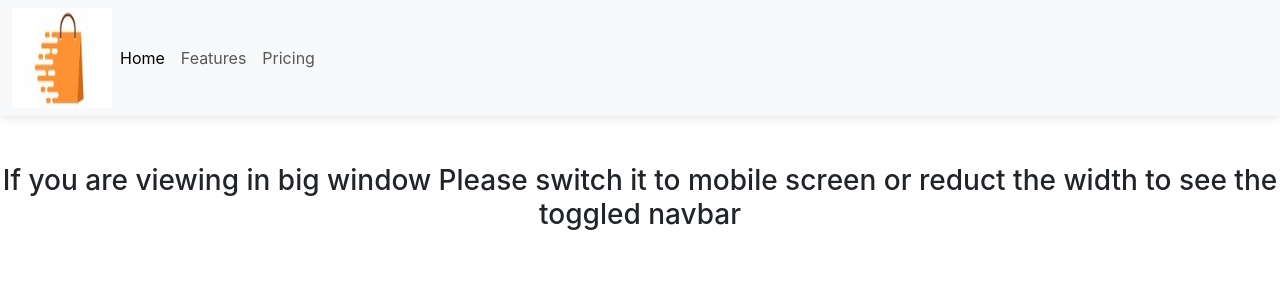
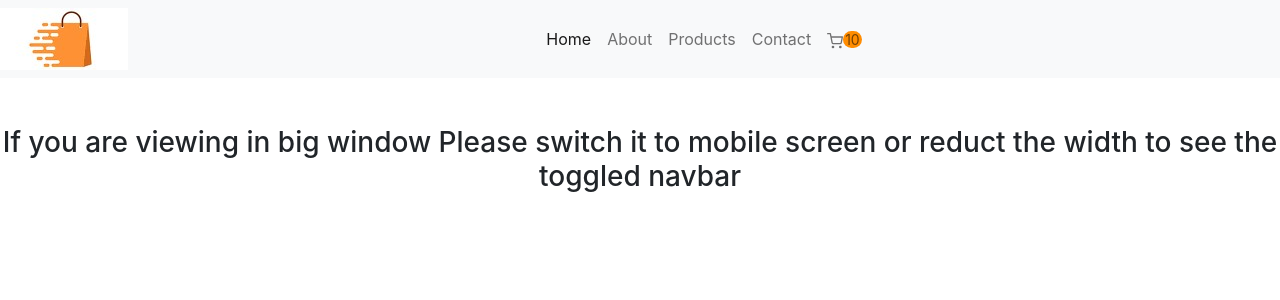
Before and after one commit to callmejkode/E-commerce, a React (Create React App) app in the folder ecommerce/: page / in a window 1280 px wide. Shown: the top 300 px of the page. Built offline with nearby package versions, Linux system fonts and the light colour scheme.

Commit message:
created new pages and restructured the project

```diff
--- a/ecommerce/public/index.html
+++ b/ecommerce/public/index.html
@@ -22,17 +22,20 @@
       work correctly both with client-side routing and a non-root public URL.
       Learn how to configure a non-root public URL by running `npm run build`.
     -->
+  <link href="https://cdn.jsdelivr.net/npm/bootstrap@5.0.2/dist/css/bootstrap.min.css" rel="stylesheet"
+    integrity="sha384-EVSTQN3/azprG1Anm3QDgpJLIm9Nao0Yz1ztcQTwFspd3yD65VohhpuuCOmLASjC" crossorigin="anonymous">
   <title>React E-commerce</title>
-  <link href="https://cdn.jsdelivr.net/npm/bootstrap@5.3.0-alpha1/dist/css/bootstrap.min.css" rel="stylesheet"
-    integrity="sha384-GLhlTQ8iRABdZLl6O3oVMWSktQOp6b7In1Zl3/Jr59b6EGGoI1aFkw7cmDA6j6gD" crossorigin="anonymous">
+
 </head>
 
 <body>
   <noscript>You need to enable JavaScript to run this app.</noscript>
   <div id="root"></div>
-  <script src="https://cdn.jsdelivr.net/npm/bootstrap@5.3.0-alpha1/dist/js/bootstrap.bundle.min.js"
-    integrity="sha384-w76AqPfDkMBDXo30jS1Sgez6pr3x5MlQ1ZAGC+nuZB+EYdgRZgiwxhTBTkF7CXvN"
+  <script src="https://cdn.jsdelivr.net/npm/bootstrap@5.0.2/dist/js/bootstrap.bundle.min.js"
+    integrity="sha384-MrcW6ZMFYlzcLA8Nl+NtUVF0sA7MsXsP1UyJoMp4YLEuNSfAP+JcXn/tWtIaxVXM"
     crossorigin="anonymous"></script>
+
+
 </body>
 
 </html>
--- a/ecommerce/src/App.js
+++ b/ecommerce/src/App.js
@@ -1,11 +1,11 @@
 import { BrowserRouter, Routes, Route } from "react-router-dom";
-import About from "./components/About";
-import Cart from "./components/Cart";
-import Contact from "./components/Contact";
+import About from "./components/aboutpage/About";
+import Cart from "./components/cartpage/Cart";
+import Contact from "./components/contactpage/Contact";
 import ErrorPage from "./components/ErrorPage";
-import Home from "./components/Home";
-import Products from "./components/Products";
-import SingleProduct from "./components/SingleProduct";
+import Home from "./components/homepage/Home";
+import Products from "./components/productspage/Products";
+import SingleProduct from "./components/productspage/SingleProduct";
 import Nav from "./components/Nav";
 function App() {
   return (
@@ -17,7 +17,7 @@ function App() {
         <Route path="/products" element={<Products />} />
         <Route path="/contact" element={<Contact />} />
         <Route path="/singleproduct/:id" element={<SingleProduct />} />
-        <Route path="/about" element={<Cart />} />
+        <Route path="/cart" element={<Cart />} />
         <Route path="*" element={<ErrorPage />} />
       </Routes>
     </BrowserRouter>
--- a/ecommerce/src/components/Nav.js
+++ b/ecommerce/src/components/Nav.js
@@ -1,59 +1,59 @@
 import React from "react";
 import { NavLink } from "react-router-dom";
-
+import { FiShoppingCart } from "react-icons/fi";
 function Nav() {
   return (
-    <>
-      <a
-        className="close-navbar-toggler collapsed"
+    <div>
+      <nav className="navbar navbar-expand-lg navbar-light bg-light">
+        <NavLink to="/">
+          <img src="./jkode-product-logo.jpg" />
+        </NavLink>
+        <button
+          class="navbar-toggler"
+          type="button"
           data-toggle="collapse"
           data-target="#navbarSupportedContent"
           aria-controls="navbarSupportedContent"
           aria-expanded="false"
           aria-label="Toggle navigation"
-      ></a>
-      <nav className="navbar navbar-expand-lg bg-body-tertiary">
-        <div className="container-fluid">
-          {/* <NavLink to="/"> */}
-          <img
-            width="100"
-            height="100"
-            src="./jkode-product-logo.jpg"
-            alt="logo"
-          ></img>
-          <button
-            className="navbar-toggler"
-            type="button"
-            data-bs-toggle="collapse"
-            data-bs-target="#navbarNavDropdown"
-            aria-controls="navbarNavDropdown"
-            aria-expanded="false"
-            aria-label="Toggle navigation"
         >
-            <span className="navbar-toggler-icon"></span>
+          <span class="navbar-toggler-icon"></span>
         </button>
-          <div className="collapse navbar-collapse" id="navbarNavDropdown">
+        <div
+          className="collapse navbar-collapse justify-content-center"
+          id="navbarNavDropdown"
+        >
           <ul className="navbar-nav">
-              <li className="nav-item">
-                <a className="nav-link active" aria-current="page" href="#">
+            <li className="nav-item active">
+              <NavLink to="/" className="nav-link">
                 Home
-                </a>
+              </NavLink>
             </li>
             <li className="nav-item">
-                <a className="nav-link" href="#">
-                  Features
-                </a>
+              <NavLink to="/about" className="nav-link">
+                About
+              </NavLink>
             </li>
             <li className="nav-item">
-                <a className="nav-link" href="#">
-                  Pricing
-                </a>
+              <NavLink to="/products" className="nav-link">
+                Products
+              </NavLink>
+            </li>
+            <li className="nav-item">
+              <NavLink to="/contact" className="nav-link">
+                Contact
+              </NavLink>
+            </li>
+            <li className="nav-item">
+              <NavLink to="/cart" className="nav-link">
+                <FiShoppingCart />
+                <span className="TotalItemInTheCartNumber">10</span>
+              </NavLink>
             </li>
           </ul>
         </div>
+      </nav>
     </div>
-      </nav>
-    </>
   );
 }
 
--- a/ecommerce/src/index.css
+++ b/ecommerce/src/index.css
@@ -5,23 +5,11 @@ body {
     sans-serif;
   -webkit-font-smoothing: antialiased;
   -moz-osx-font-smoothing: grayscale;
-  min-height: 100vh;
-  position: relative;
 }
-.navbar {
-  /*   z-index should be above .close-navbar-toggler */
-  z-index: 2;
-  box-shadow: 0 2px 10px rgba(0, 0, 0, 0.1);
+
+.TotalItemInTheCartNumber {
+  background: darkorange;
+  border-radius: 50px;
+  padding: 0px 2px;
+  font-size: 14px;
 }
-.close-navbar-toggler {
-  position: absolute;
-  top: 0;
-  left: 0;
-  height: 100%;
-  width: 100%;
-  z-index: 1;
-  cursor: pointer;
-}
-.close-navbar-toggler.collapsed {
-  z-index: -1;
-}
```
Also changed, not shown: ecommerce/src/components/aboutpage/About.js (renamed from ecommerce/src/components/About.js), ecommerce/src/components/cartpage/Cart.js (renamed from ecommerce/src/components/Cart.js), ecommerce/src/components/contactpage/Contact.js (renamed from ecommerce/src/components/Contact.js), ecommerce/src/components/homepage/Home.js (renamed from ecommerce/src/components/Home.js), ecommerce/src/components/newlogo.webp (deleted), ecommerce/src/components/productspage/Products.js (renamed from ecommerce/src/components/Products.js), ecommerce/src/components/productspage/SingleProduct.js (renamed from ecommerce/src/components/SingleProduct.js). Lines whose indentation alone changed are shown as unchanged.
